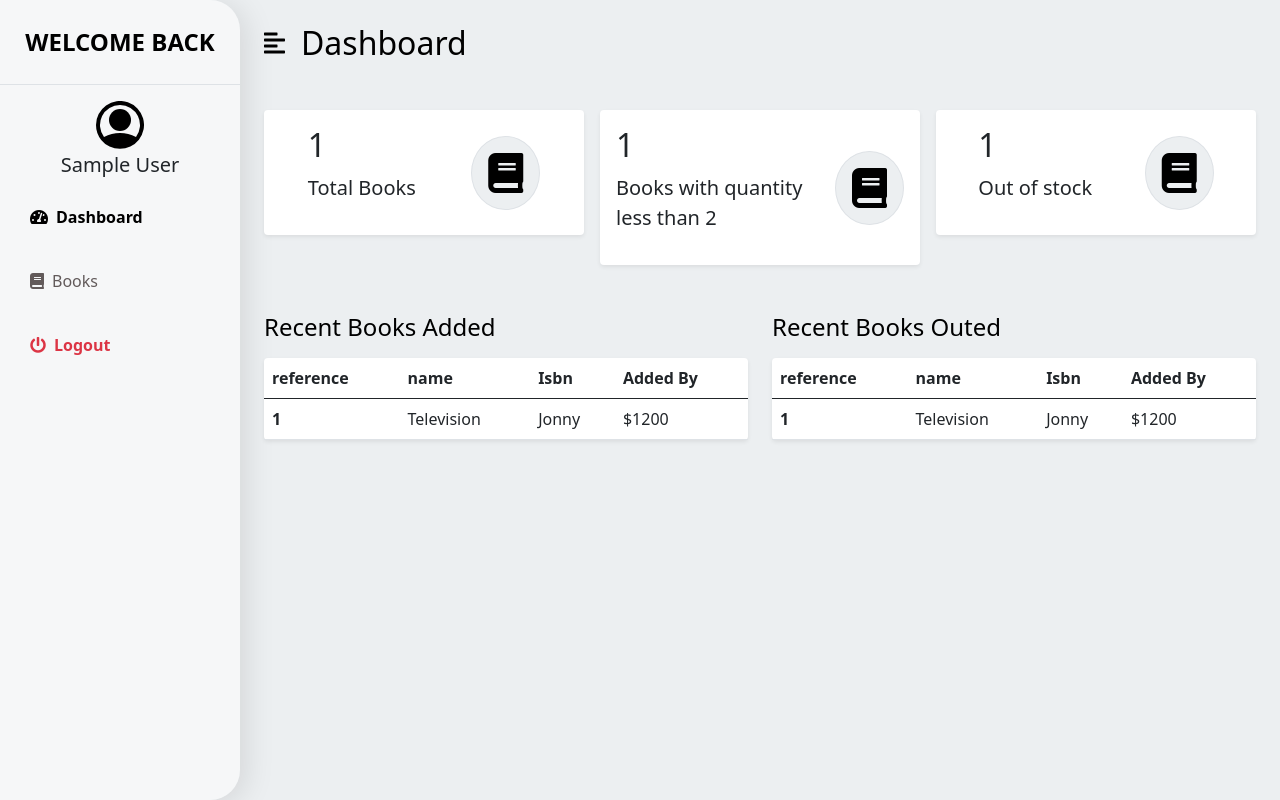
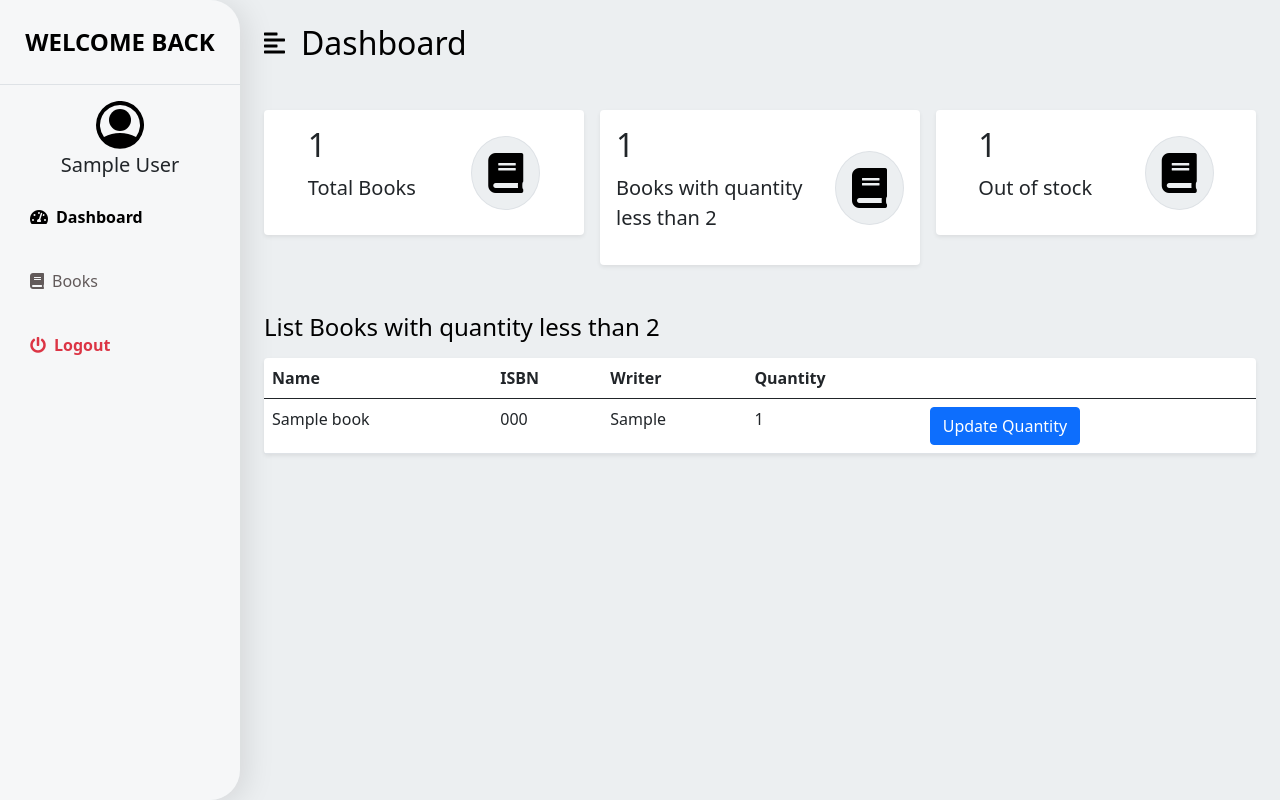
Before and after one commit to AyoubOuabi1/library-management-system, a PHP site: page /library-management-system/ in a window 1280 px wide. Run offline with PHP 8.4, Linux system fonts and the light colour scheme; the visitor is signed in with stand-in values (Sample User, id 1); tables that the repository leaves empty hold one stand-in row (values such as "Sample post"); some libraries are stand-ins or nearby versions.

Commit message:
add statiques function into dashboard

```diff
--- a/assets/backend/BookOutedBack.php
+++ b/assets/backend/BookOutedBack.php
@@ -4,7 +4,6 @@ OutBookBack();
 
 function OutBookBack(){
     global $mysqli;
-    session_start();
     $outBkId=$_POST['outBkId'];
     $bookId=$_POST['bookId'];
     $rqt="CALL deleteFromOutedBook('$outBkId')";
--- a/assets/backend/BooksStatistiques.php
+++ b/assets/backend/BooksStatistiques.php
@@ -18,7 +18,7 @@
     }
     function getTotalBookLessTwo(){
         global $mysqli;
-        $qry="select count(*) as bookCounter from book where quqntity<2";
+        $qry="select count(*) as bookCounter from book where quqntity<2 or quqntity=2";
         $res=$mysqli->query($qry);
         $row=$res->fetch_assoc();
         return $row['bookCounter'];
--- /dev/null
+++ b/assets/backend/selectBookLessTwo.php
@@ -0,0 +1,25 @@
+<?php
+    require 'DbConnection.php';
+getBooksListLessTwo();
+function getBooksListLessTwo(){
+    global $mysqli;
+    $rqt="select * from book where quqntity<2 or quqntity=2";
+    $res=$mysqli->query($rqt);
+    $arr=array();
+    if($res->num_rows>0){
+        while ($row=$res->fetch_assoc()){
+
+            $arr[]=array(
+                "bookId"=>$row['bookId'],
+                "bookName"=>$row['bookName'],
+                "isbn"=>$row['isbn'],
+                "writer"=>$row['writer'],
+                "quantity"=>$row['quqntity'],
+
+            );
+        }
+        $data['booksData']=$arr;
+
+    }
+    echo json_encode($data);
+}
--- a/assets/fronend/dashboard.php
+++ b/assets/fronend/dashboard.php
@@ -35,50 +35,21 @@
 
 <div class="row my-5">
 
-    <div class="col-md-6 col-12 table-responsive">
-        <h3 class="fs-4 mb-3 primary-text">Recent Books Added</h3>
+    <div class="col-12 table-responsive">
+        <h3 class="fs-4 mb-3 primary-text">List Books with quantity less than 2</h3>
 
         <table class="table  bg-white rounded shadow-sm  table-hover">
             <thead>
             <tr>
-                <th scope="col" >reference</th>
-                <th scope="col">name</th>
-                <th scope="col">Isbn</th>
-                <th scope="col">Added By</th>
+                <th scope="col">Name</th>
+                <th scope="col">ISBN</th>
+                <th scope="col">Writer</th>
+                <th scope="col">Quantity</th>
+                <th scope="col"></th>
             </tr>
             </thead>
-            <tbody>
-            <tr>
-                <th scope="row">1</th>
-                <td>Television</td>
-                <td>Jonny</td>
-                <td>$1200</td>
+            <tbody id="dashboarTabledBody">
 
-            </tr>
-
-            </tbody>
-        </table>
-    </div>
-    <div class="col col-md-6 col-12 table-responsive">
-        <h3 class="fs-4  mb-3 primary-text">Recent Books Outed</h3>
-
-        <table class="table  bg-white rounded shadow-sm  table-hover">
-            <thead>
-            <tr>
-                <th scope="col" >reference</th>
-                <th scope="col">name</th>
-                <th scope="col">Isbn</th>
-                <th scope="col">Added By</th>
-            </tr>
-            </thead>
-            <tbody>
-            <tr>
-                <th scope="row">1</th>
-                <td>Television</td>
-                <td>Jonny</td>
-                <td>$1200</td>
-
-            </tr>
 
             </tbody>
         </table>
--- a/assets/scripts/main.js
+++ b/assets/scripts/main.js
@@ -8,6 +8,8 @@ let pageTitle=document.getElementById('pageTitle');
 toggleButton.onclick = function () {
     wrapper.classList.toggle("toggled");
 };
+
+getDashoardBooksData();
 function openBookModal() {
     resetForm();
     $('#addDiv').addClass('d-none');
@@ -30,6 +32,7 @@ function loadBooks(){
     getOutedBooksData();
 }
 function loadDashboard(){
+    window.location.reload();
     pageTitle.innerHTML='Dashboard';
     btnDash.classList.add('active');
     btnBook.classList.remove('active');
@@ -46,6 +49,33 @@ function resetForm(){
     $('#fcategory').val(" ")
     $('#fquantity').val(" ")
 }
+//start   Dashboard function
+function getDashoardBooksData(){
+    console.log('rrrrrrr')
+    $.ajax({
+        url: 'assets/backend/selectBookLessTwo.php',
+        dataType: 'json',
+        success: function(data){
+            console.log(data.booksData.length)
+            document.getElementById('dashboarTabledBody').innerHTML='';
+            for (let i=0;i<data.booksData.length;i++){
+                document.getElementById('dashboarTabledBody').innerHTML+=`
+                <tr>
+                    <td>${data.booksData[i].bookName}</td>
+                    <td>${data.booksData[i].isbn}</td>
+                    <td>${data.booksData[i].writer}</td>
+                    <td>${data.booksData[i].quantity}</td>
+                    <td><button type="button" onclick="selectBook(${data.booksData[i].bookId})" class="btn btn-primary">Update Quantity</button></td>
+                </tr>`;
+            }
+
+
+        }
+    });
+
+}
+//end    Dashboard function
+//////////////////////////
 //start   book function
 function getBooksData(){
     $.ajax({
```
